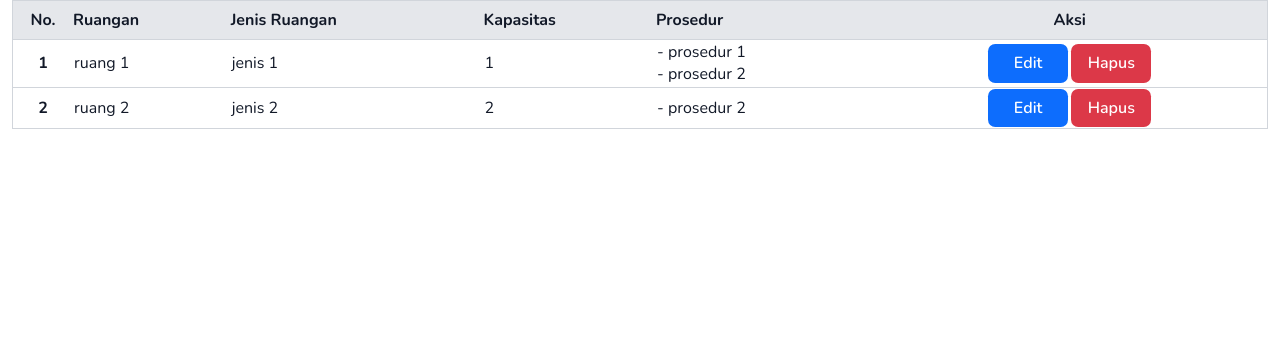
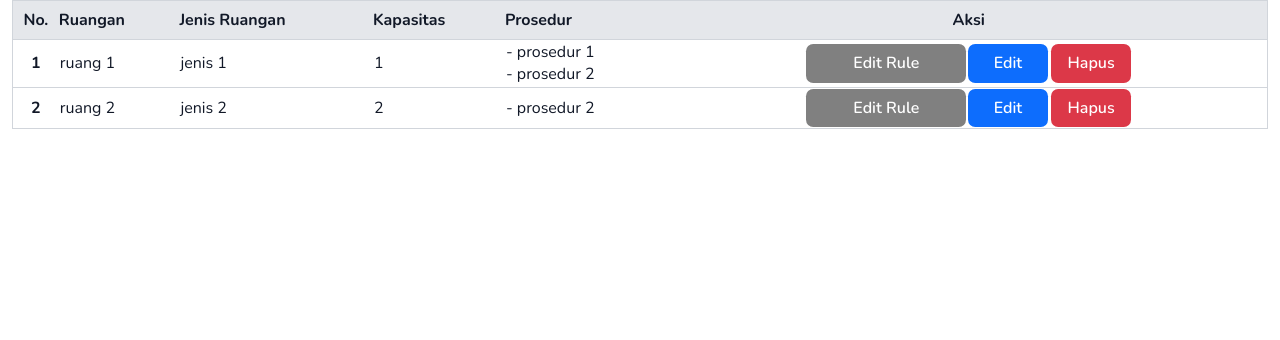
Before and after one commit to mfazhil/sipr, a PHP site: page /data-ruangan.php in a window 1280 px wide. Shown: the part 164-504 px from the top of the page. Run offline with PHP 8.4, Linux system fonts and the light colour scheme; a user stored in the database is signed in; data comes from the database, SQL or seed files in the repository.

Commit message:
feat: :sparkles: Penambahan tombol edit rule

```diff
--- a/data-ruangan.php
+++ b/data-ruangan.php
@@ -85,6 +85,7 @@ $row_number = 0;
             <?php if ($is_admin) { ?>
               <td>
                 <form class="table__cta" method="POST">
+                  <a href="./edit-rule.php?id=<?= $ruang["IdRuang"]; ?>" class="button--blue small" style="background-color: gray; width: 10rem;">Edit Rule</a>
                   <a href="./edit-data-ruangan.php?id=<?= $ruang["IdRuang"]; ?>" class="button--blue small">Edit</a>
                   <input type="hidden" name="id_ruang" value="<?= $ruang["IdRuang"]; ?>">
                   <button type="submit" class="button--red small">Hapus</button>
```
